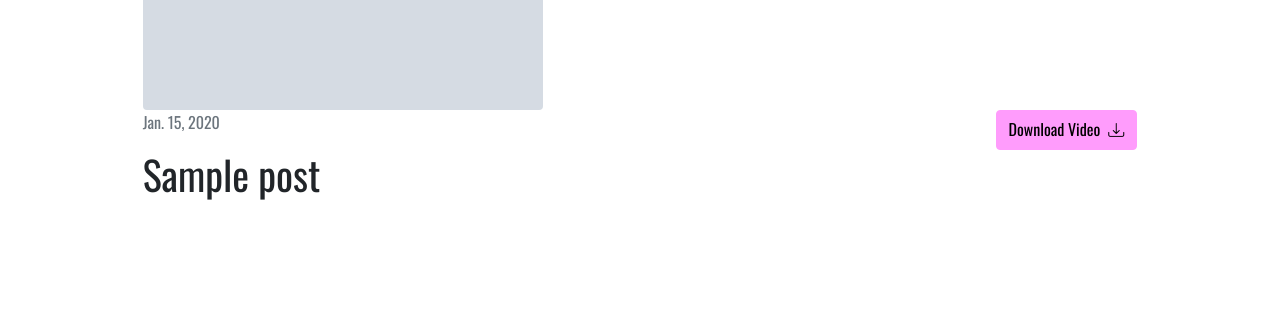
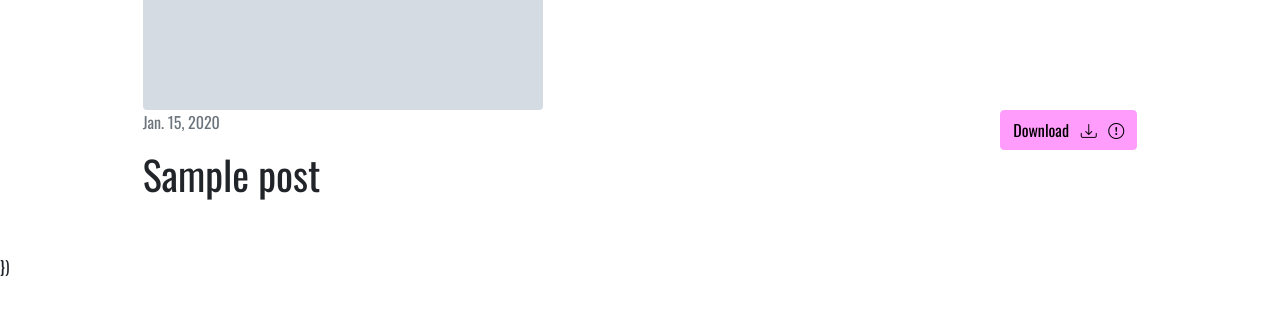
Before and after one commit to kwikenkwak/kwikenkwaksite, a Django app: page /detail/1/ in a window 1280 px wide. Shown: the part 262-577 px from the top of the page. Run offline with Django 4.2, Linux system fonts and the light colour scheme; tables that the repository leaves empty hold one stand-in row (values such as "Sample post"); grey boxes marked "Sample" are stand-in pictures; some libraries are stand-ins or nearby versions.

Commit message:
Disable the ability to download the videos in order to decrease the heroku slug size and thus also decrease the server start up time, I'm still looking for a different approach.

```diff
--- a/posts/templates/posts/about.html
+++ b/posts/templates/posts/about.html
@@ -6,7 +6,7 @@
   <p class="display-1"><strong>About</strong></p>
   <p class="display-3">This site</p>
   <p>
-  I made this site myself using django. Django is a very popular framework for webdevelopment that uses Python as it's main programming language. That's the reason I chose for that approach as I have a lot of experience with Python. I use bootstrap for the design(and also crispy-forms). As you probably noticed by the website's URL this page is hosted on Heroku. It's fantastic as it is 100% free but that of course has some downsides. The most annoying are the fact that loading the page takes a very long time and that I am also unable to let the server sent you the videos so you can play them in your browser. That's because heroku doesn't like sending files that big for a webpage. Luckily it is possible to download the videos. You can always just watch the video on Reddit.
+  I made this site myself using django. Django is a very popular framework for webdevelopment that uses Python as it's main programming language. That's the reason I chose for that approach as I have a lot of experience with Python. I use bootstrap for the design(and also crispy-forms). As you probably noticed by the website's URL this page is hosted on Heroku. It's fantastic as it is 100% free but that of course has some downsides. The most annoying are the fact that loading the page takes a very long time and I am also unable to upload my videos to heroku so you can't view or download them altough I really wanted you to be able to do so.
   </p>
   <a href="https://www.github.com/kwikenkwak/kwikenkwaksite" class="btn btn-dark">
     View the source code of this site
--- a/posts/templates/posts/base.html
+++ b/posts/templates/posts/base.html
@@ -102,5 +102,11 @@
       </div>
     </main>
     <script src="https://cdn.jsdelivr.net/npm/bootstrap@5.0.2/dist/js/bootstrap.bundle.min.js" integrity="sha384-MrcW6ZMFYlzcLA8Nl+NtUVF0sA7MsXsP1UyJoMp4YLEuNSfAP+JcXn/tWtIaxVXM" crossorigin="anonymous"></script>
+    <script>
+      var tooltipTriggerList = [].slice.call(document.querySelectorAll('[data-bs-toggle="tooltip"]'))
+      var tooltipList = tooltipTriggerList.map(function (tooltipTriggerEl) {
+              return new bootstrap.Tooltip(tooltipTriggerEl)});
+    </script>
+})
   </body>
 </html>
--- a/posts/templates/posts/post_detail.html
+++ b/posts/templates/posts/post_detail.html
@@ -23,9 +23,15 @@
 {% endif %}
 
 {% if object.video_name %}
-<a class="btn btn-primary" href="{% url 'posts:download' %}?filename={{object.video_name}}">Download Video<span class="bi bi-download ms-2"></span></a>
+<!-- <a class="btn btn-primary" href="{# url 'posts:download' %}?filename={{object.video_name}}">Download Video<span class="bi bi-download ms-2"></span></a> -->
+<button data-bs-toggle="tooltip" class="btn btn-primary" href="#"
+                                                                      title="Video dowloading and viewing is currently not possible">Download
+  <span class="bi bi-download ms-2"></span>
+  <span class="bi bi-exclamation-circle ms-2"></span>
+</button>
+
 {% else %}
-<a class="btn btn-primary" href="{% url 'posts:download' %}?filename={{object.img_name_big}}">Download Image<span class="bi bi-download ms-2"></span></a>
+<a class="btn btn-primary" href="{ url 'posts:download' %}?filename={{object.img_name_big}}">Download Image<span class="bi bi-download ms-2"></span></a>
 {% endif %}
 
 </div>
```
Also changed, not shown: media/images/default.webp (deleted), media/images/large.jpg (deleted), 5 other files.
